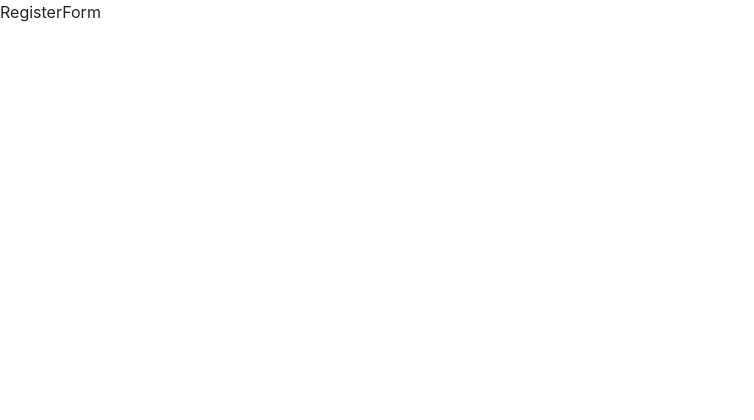
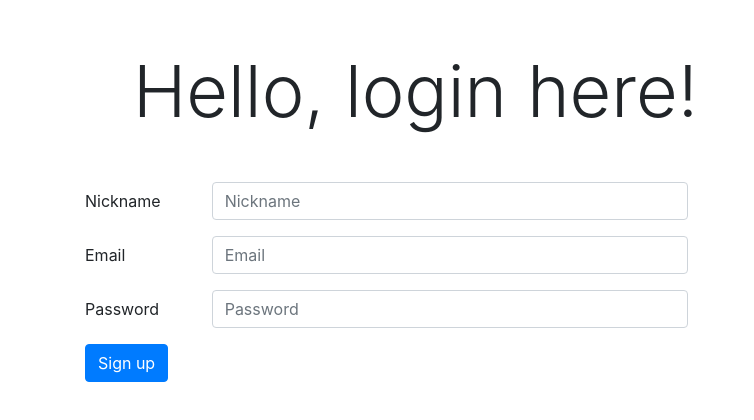
Before and after one commit to jrkwsk/lh-app, a React (Create React App) app: page /register in a window 1280 px wide. Shown: the top 420 px of the page, without its empty margins (0-754 px from the left). Built offline with nearby package versions, Linux system fonts and the light colour scheme.

Commit message:
auth slice

```diff
--- a/src/GuestBoard/components/LoginForm.js
+++ b/src/GuestBoard/components/LoginForm.js
@@ -1,23 +1,21 @@
 import React from "react";
 import { useForm } from "react-hook-form";
 import { useDispatch, useSelector } from "react-redux";
-import { inputNickname, inputEmail, inputPassword } from '../../store/rootSlice'
+import { inputEmail, inputPassword } from '../../store/userSlice'
 
 export const LoginForm = () => {
     const dispatch = useDispatch()
-    const nickname = useSelector(state => state.nickname)
-    const password = useSelector(state => state.password)
-    const email = useSelector(state => state.email)
+    const password = useSelector(state => state.user.password)
+    const email = useSelector(state => state.user.email)
 
 
     const {
         register,
         handleSubmit,
         formState: { errors }
-    } = useForm({ defaultValues: { nickname: nickname, email: email, password: password } })
+    } = useForm({ defaultValues: { email: email, password: password } })
 
     const handleOnsubmit = (data) => {
-        dispatch(inputNickname(data.nickname))
         dispatch(inputEmail(data.email))
         dispatch(inputPassword(data.password))
     }
@@ -30,20 +28,6 @@ export const LoginForm = () => {
 
                     <form onSubmit={handleSubmit(handleOnsubmit)}>
 
-                        <div className="form-group row">
-                            <label htmlFor="nickname" className="col-2 col-form-label">Nickname</label>
-                            <div className="col-8">
-                                <input
-                                    type="text" className="form-control" id="" placeholder="Nickname"
-                                    {...register("nickname", {
-                                        minLength: 7
-                                    })}
-                                ></input>
-
-                                {errors.nickname && <p>Your nickname is less than 7 characters</p>}
-
-                            </div>
-                        </div>
                         <div className="form-group row">
                             <label htmlFor="" className="col-2 col-form-label">Email</label>
                             <div className="col-8">
@@ -73,7 +57,7 @@ export const LoginForm = () => {
 
                         <div className="form-group row">
                             <div className="col-8">
-                                <button type="submit" className="btn btn-primary">Sign in</button>
+                                <button type="submit" className="btn btn-primary">Log in</button>
                             </div>
                         </div>
 
--- a/src/GuestBoard/components/RegisterForm.js
+++ b/src/GuestBoard/components/RegisterForm.js
@@ -1,9 +1,86 @@
-import React from 'react'
+import React from "react";
+import { useForm } from "react-hook-form";
+import { useDispatch, useSelector } from "react-redux";
+import { inputNickname, inputEmail, inputPassword } from '../../store/userSlice'
 
 export const RegisterForm = () => {
+    const dispatch = useDispatch()
+    const nickname = useSelector(state => state.nickname)
+    const password = useSelector(state => state.password)
+    const email = useSelector(state => state.email)
+
+
+    const {
+        register,
+        handleSubmit,
+        formState: { errors }
+    } = useForm({ defaultValues: { nickname: nickname, email: email, password: password } })
+
+    const handleOnsubmit = (data) => {
+        dispatch(inputNickname(data.nickname))
+        dispatch(inputEmail(data.email))
+        dispatch(inputPassword(data.password))
+    }
+
     return (
-        <div>
-            RegisterForm
-        </div>
+        <div className="container">
+            <div className="row">
+                <div className="col-8">
+                    <h1 className="display-3 m-5">Hello, login here!</h1>
+
+                    <form onSubmit={handleSubmit(handleOnsubmit)}>
+
+                        <div className="form-group row">
+                            <label htmlFor="nickname" className="col-2 col-form-label">Nickname</label>
+                            <div className="col-8">
+                                <input
+                                    type="text" className="form-control" id="" placeholder="Nickname"
+                                    {...register("nickname", {
+                                        minLength: 7
+                                    })}
+                                ></input>
+
+                                {errors.nickname && <p>Your nickname is less than 7 characters</p>}
+
+                            </div>
+                        </div>
+                        <div className="form-group row">
+                            <label htmlFor="" className="col-2 col-form-label">Email</label>
+                            <div className="col-8">
+                                <input
+                                    type="text" className="form-control" id="" placeholder="Email"
+                                    {...register("email", {
+                                        pattern: /\b[a-z0-9-_.]+@[a-z0-9-_.]+(\.[a-z0-9]+)+/i
+                                    })}
+                                ></input>
+                                {errors.email && <p>This is not a valid email format</p>}
+
+                            </div>
+                        </div>
+                        <div className="form-group row">
+
+                            <label htmlFor="" className="col-2 col-form-label">Password</label>
+                            <div className="col-8">
+                                <input type="password" className="form-control" id="" placeholder="Password"
+                                    {...register("password", {
+                                        pattern: /^(?=.*[A-Za-z])(?=.*\d)[A-Za-z\d]{8,}$/i
+                                    })}
+                                ></input>
+                                {errors.password && <p>Must contain minimum 7 characters, at least one letter and one number</p>}
+
+                            </div>
+                        </div>
+
+                        <div className="form-group row">
+                            <div className="col-8">
+                                <button type="submit" className="btn btn-primary">Sign up</button>
+                            </div>
+                        </div>
+
+
+                    </form>
+                </div></div>
+        </div >
     )
+
 }
--- a/src/GuestBoard/containers/GuestBoardView.js
+++ b/src/GuestBoard/containers/GuestBoardView.js
@@ -8,7 +8,7 @@ export const GuestBoardView = () => {
             <div className="row d-flex justify-content-center">
                 <div className="btn-group btn-group-lg" role="group" aria-label="Basic example">
                 <Link to="/login"><button type="button" className="btn btn-outline-secondary">Log in</button></Link>
-                <Link to="/register"> <button type="button" className="btn btn-outline-secondary">Sign in</button></Link>
+                <Link to="/register"> <button type="button" className="btn btn-outline-secondary">Sign up</button></Link>
                 </div>
             </div>
         </div>
--- /dev/null
+++ b/src/store/authSlice.js
@@ -0,0 +1,16 @@
+import { createSlice } from '@reduxjs/toolkit'
+
+const authSlice = createSlice({
+    name: "auth",
+    initialState: {
+        isAuthenticated: false
+    },
+    reducers: {
+        login(state) {state.isAuthenticated = true},
+        logout(state) {state.isAuthenticated = false}
+       }
+})
+
+export const authReducer = authSlice.reducer;
+// export action creators
+export const { login, logout } = authSlice.actions;
--- a/src/store/store.js
+++ b/src/store/store.js
@@ -1,6 +1,8 @@
 import {configureStore} from '@reduxjs/toolkit'
-import {reducer} from './rootSlice'
+import {userReducer} from './userSlice'
+import {authReducer} from './authSlice'
+
 
 export const store = configureStore({
-    reducer
+    reducer: {user: userReducer, auth: authReducer}
 })
--- a/src/store/rootSlice.js
+++ b/src/store/userSlice.js
@@ -1,7 +1,7 @@
 import { createSlice } from '@reduxjs/toolkit'
 
-const rootSlice = createSlice({
-    name: "root",
+const userSlice = createSlice({
+    name: "user-data",
     initialState: {
         nickname: "",
         email: "",
@@ -16,6 +16,6 @@ const rootSlice = createSlice({
     }
 })
 
-export const reducer = rootSlice.reducer;
+export const userReducer = userSlice.reducer;
 // export action creators
-export const { inputNickname, inputEmail, inputPassword, inputError } = rootSlice.actions;
+export const { inputNickname, inputEmail, inputPassword, inputError } = userSlice.actions;
```
Also changed, not shown: src/store/modeSlice.js (deleted, +0 -15 lines), users.json (added, +45 -0 lines).
